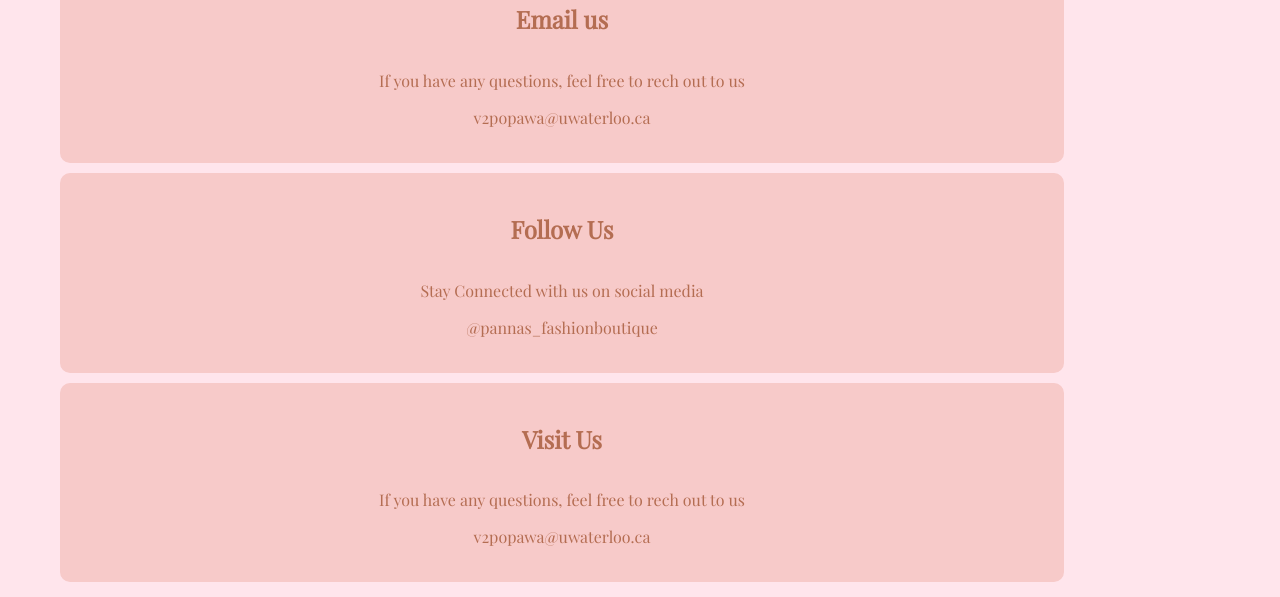
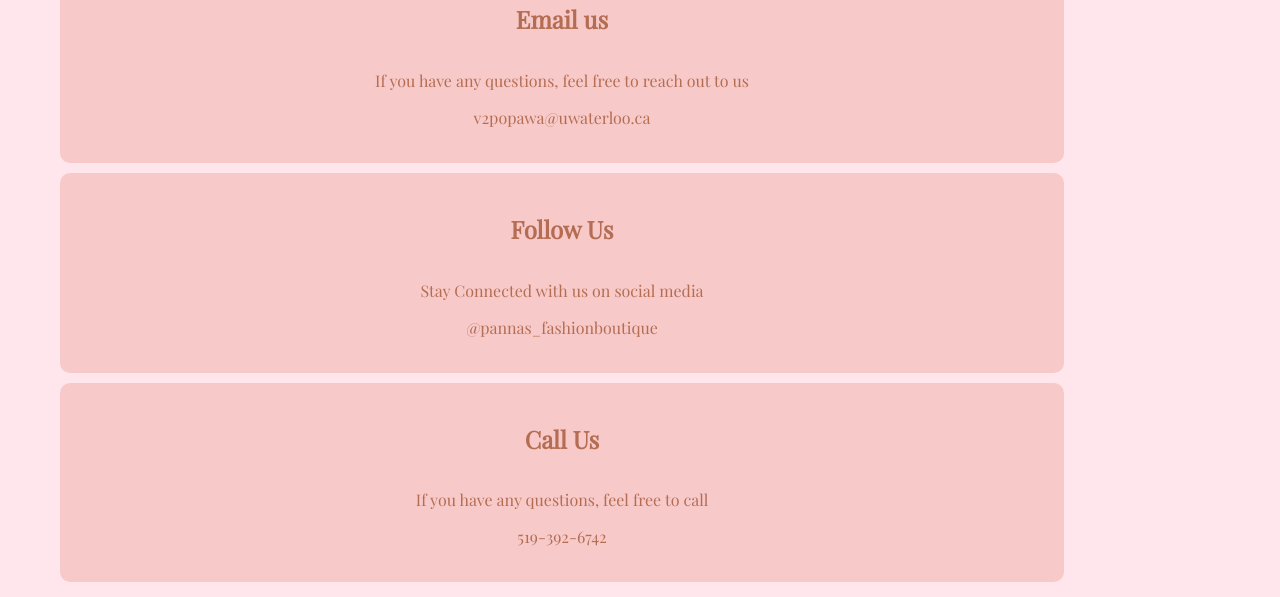
Before and after one commit to Vrunda702/Personal-Website-Contact, a plain HTML site: page index.html in a window 1280 px wide. Shown: the part 357-954 px from the top of the page. Drawn offline with nearby package versions, Linux system fonts and the light colour scheme; a web font is replaced by a local one.

Commit message:
spelling

```diff
--- a/index.html
+++ b/index.html
@@ -112,7 +112,7 @@ font-family: "Sofia", sans-serif;
 <div class="contact-container">
  <div class="contact-info">
   <h2>Email us</h2>
-  <p>If you have any questions, feel free to rech out to us</p>
+  <p>If you have any questions, feel free to reach out to us</p>
   <p><a href="mailto:@v2popaw@uwaterloo.ca">v2popawa@uwaterloo.ca</a>
    </p>
    </div>
@@ -125,10 +125,9 @@ font-family: "Sofia", sans-serif;
   </div>
 
  <div class="contact-info">
-  <h2>Visit Us</h2>
-  <p>If you have any questions, feel free to rech out to us</p>
-  <p><a href="mailto:@v2popaw@uwaterloo.ca">v2popawa@uwaterloo.ca</a>
-   </p>
+  <h2>Call Us</h2>
+  <p>If you have any questions, feel free to call</p>
+  <p> 519-392-6742</p>
    </div>
    </div>
 
```
